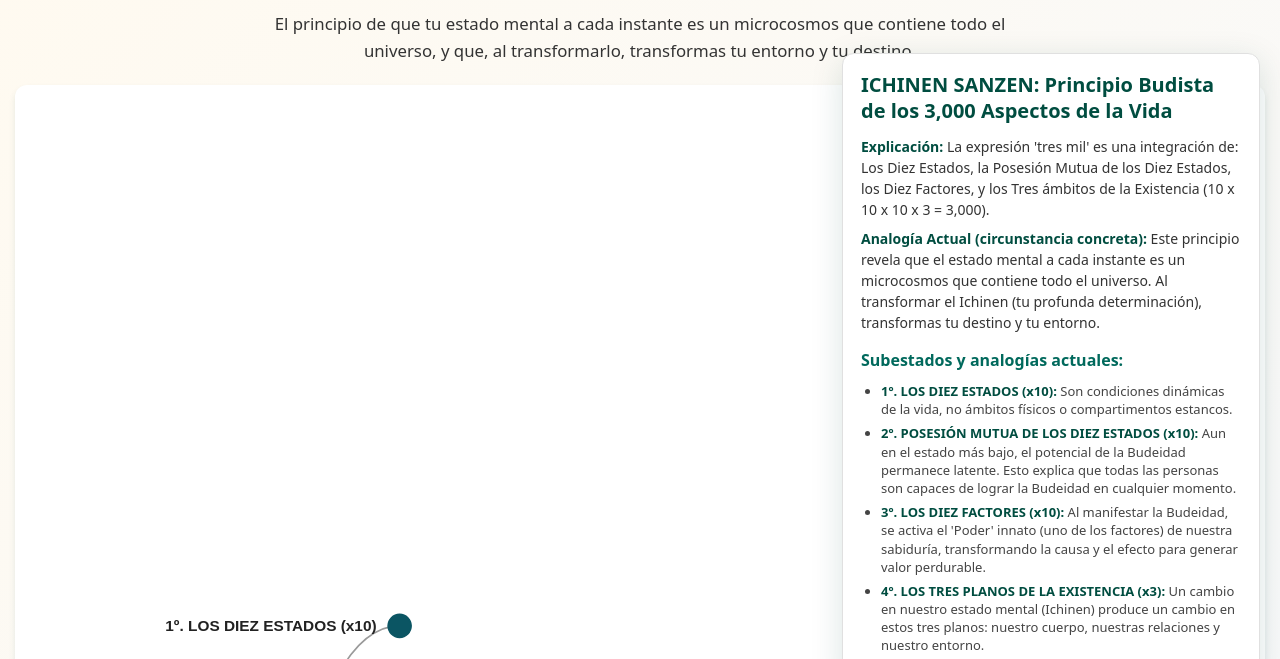
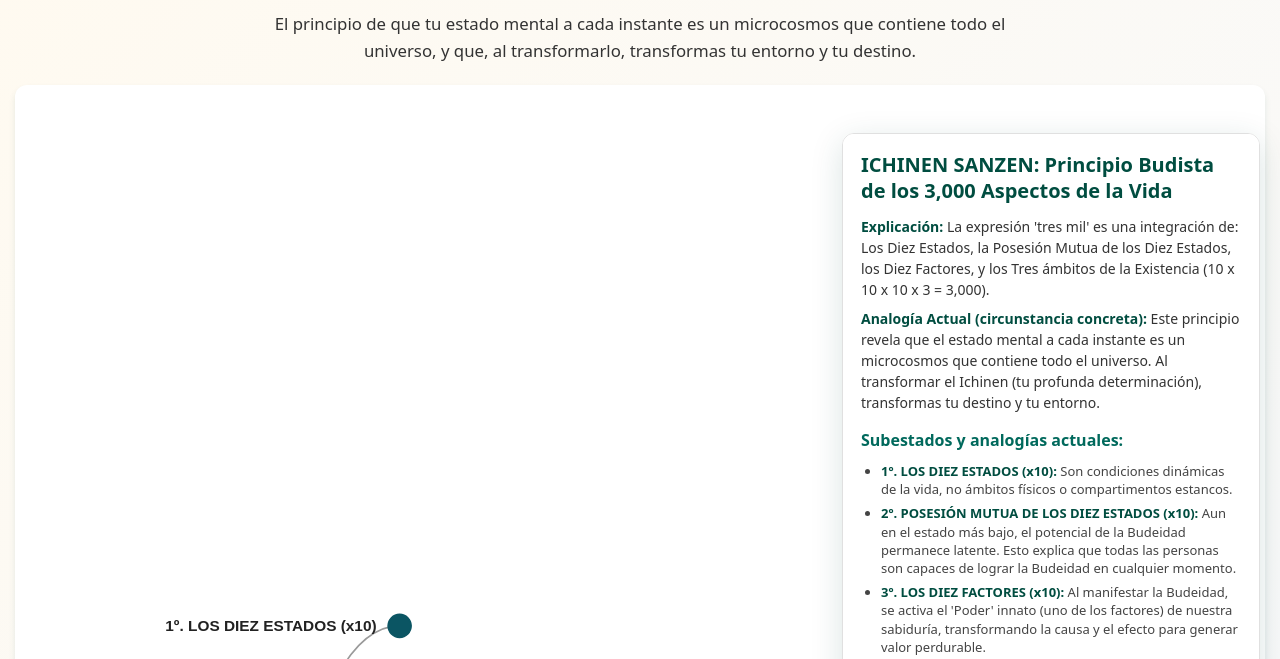
Before and after one commit to carrionkarina/3milaspectos.Budismo-de-Nicheren.Daishonin, a plain HTML site: page index.htm in a window 1280 px wide. Shown: the part 67-726 px from the top of the page. Drawn offline with nearby package versions, Linux system fonts and the light colour scheme.

Commit message:
Move details panel further down to completely avoid title overlap

```diff
--- a/style.css
+++ b/style.css
@@ -114,14 +114,14 @@ h1 {
 /* panel de detalles */
 .details-panel {
   position: fixed;
-  top: 120px;
+  top: 200px;
   right: 20px;
   padding: 18px;
   background: #fff;
   border: 1px solid #e0e0e0;
   border-radius: 12px;
   max-width: 380px;
-  max-height: calc(100vh - 140px);
+  max-height: calc(100vh - 220px);
   overflow: auto;
   box-shadow: 0 8px 32px rgba(0, 77, 64, 0.15);
   font-size: 15px;
```
